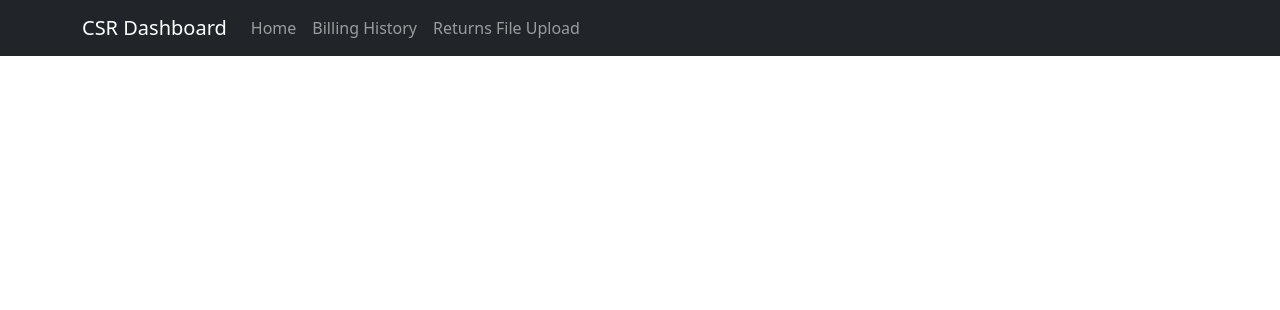
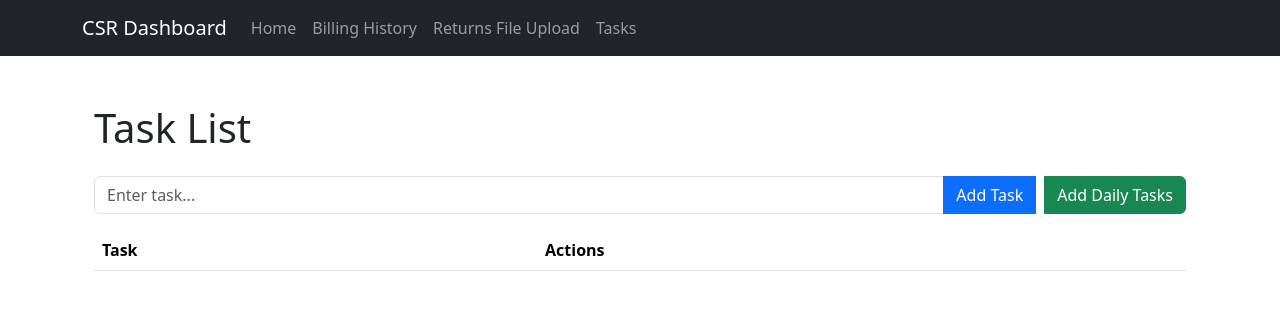
Before and after one commit to EEngvall/CSR-Dashboard, a React (Vite) app: page /tasks in a window 1280 px wide. Shown: the top 310 px of the page. Built offline with nearby package versions, Linux system fonts and the light colour scheme.

Commit message:
Added daily tasks tab to better monitor daily tasks

```diff
--- a/src/App.jsx
+++ b/src/App.jsx
@@ -4,6 +4,7 @@ import Navbar from "./Navbar";
 import Home from "./Home";
 import BillingHistory from "./BillingHistory";
 import FileUpload from "./FileUpload";
+import TaskList from "./TaskList";
 import "bootstrap/dist/css/bootstrap.min.css";
 
 const App = () => {
@@ -17,6 +18,7 @@ const App = () => {
             <Route path="/billingHistory" element={<BillingHistory />} />
             <Route path="/billingHistory" element={<BillingHistory />} />
             <Route path="/returns" element={<FileUpload />} />
+            <Route path="/tasks" element={<TaskList />} />
           </Routes>
         </div>
       </div>
--- a/src/Navbar.jsx
+++ b/src/Navbar.jsx
@@ -38,6 +38,11 @@ const Navbar = () => {
                 Returns File Upload
               </Link>
             </li>
+            <li className="nav-item">
+              <Link className="nav-link" to="/tasks">
+                Tasks
+              </Link>
+            </li>
           </ul>
         </div>
       </div>
--- /dev/null
+++ b/src/TaskList.jsx
@@ -0,0 +1,133 @@
+import React, { useState, useEffect } from "react";
+
+const TaskList = () => {
+  // Initialize state for tasks and input value
+  const [tasks, setTasks] = useState(() => {
+    // Load tasks from local storage or initialize to empty array
+    const storedTasks = JSON.parse(localStorage.getItem("tasks"));
+    return storedTasks ? storedTasks : [];
+  });
+  const [inputValue, setInputValue] = useState("");
+
+  // Function to handle adding a new task
+  const addTask = () => {
+    if (inputValue.trim() !== "") {
+      setTasks([
+        ...tasks,
+        { name: inputValue, completed: false, timestamp: null },
+      ]);
+      setInputValue("");
+    }
+  };
+
+  // Function to handle removing a task
+  const removeTask = (index) => {
+    const updatedTasks = [...tasks];
+    updatedTasks.splice(index, 1);
+    setTasks(updatedTasks);
+  };
+
+  // Function to handle marking a task as complete
+  const completeTask = (index) => {
+    const updatedTasks = [...tasks];
+    updatedTasks[index].completed = true;
+    updatedTasks[index].timestamp = new Date().toLocaleString();
+    setTasks(updatedTasks);
+  };
+
+  // Function to add a group of tasks
+  const addGroupOfTasks = () => {
+    const groupOfTasks = [
+      { name: "Returns ", completed: false, timestamp: null },
+      { name: "Daily IMDs", completed: false, timestamp: null },
+      { name: "Additional Bills", completed: false, timestamp: null },
+      { name: "Help Channel", completed: false, timestamp: null },
+
+      // Add more tasks as needed
+    ];
+    setTasks([...tasks, ...groupOfTasks]);
+  };
+
+  useEffect(() => {
+    console.log("Component mounted. Loading tasks from local storage...");
+    const storedTasks = JSON.parse(localStorage.getItem("tasks"));
+    if (storedTasks) {
+      setTasks(storedTasks);
+    }
+  }, []);
+
+  // Effect to save tasks to local storage whenever tasks state changes
+  useEffect(() => {
+    localStorage.setItem("tasks", JSON.stringify(tasks));
+  }, [tasks]);
+
+  return (
+    <div className="container mt-5">
+      <h1 className="mb-4">Task List</h1>
+      <div className="input-group mb-3">
+        <input
+          type="text"
+          className="form-control"
+          value={inputValue}
+          onChange={(e) => setInputValue(e.target.value)}
+          placeholder="Enter task..."
+        />
+        <button className="btn btn-primary" type="button" onClick={addTask}>
+          Add Task
+        </button>
+        <button
+          className="btn btn-success ms-2"
+          type="button"
+          onClick={addGroupOfTasks}
+        >
+          Add Daily Tasks
+        </button>
+      </div>
+      <table className="table">
+        <thead>
+          <tr>
+            <th scope="col">Task</th>
+            <th scope="col">Actions</th>
+          </tr>
+        </thead>
+        <tbody>
+          {tasks.map((task, index) => (
+            <tr key={index}>
+              <td>{task.name}</td>
+              <td>
+                {!task.completed ? (
+                  <div>
+                    <button
+                      className="btn btn-success me-2"
+                      onClick={() => completeTask(index)}
+                    >
+                      Complete
+                    </button>
+                    <button
+                      className="btn btn-danger"
+                      onClick={() => removeTask(index)}
+                    >
+                      Remove
+                    </button>
+                  </div>
+                ) : (
+                  <div>
+                    <span>Completed on: {task.timestamp}</span>
+                    <button
+                      className="btn btn-outline-danger ms-2"
+                      onClick={() => removeTask(index)}
+                    >
+                      X
+                    </button>
+                  </div>
+                )}
+              </td>
+            </tr>
+          ))}
+        </tbody>
+      </table>
+    </div>
+  );
+};
+
+export default TaskList;
```
